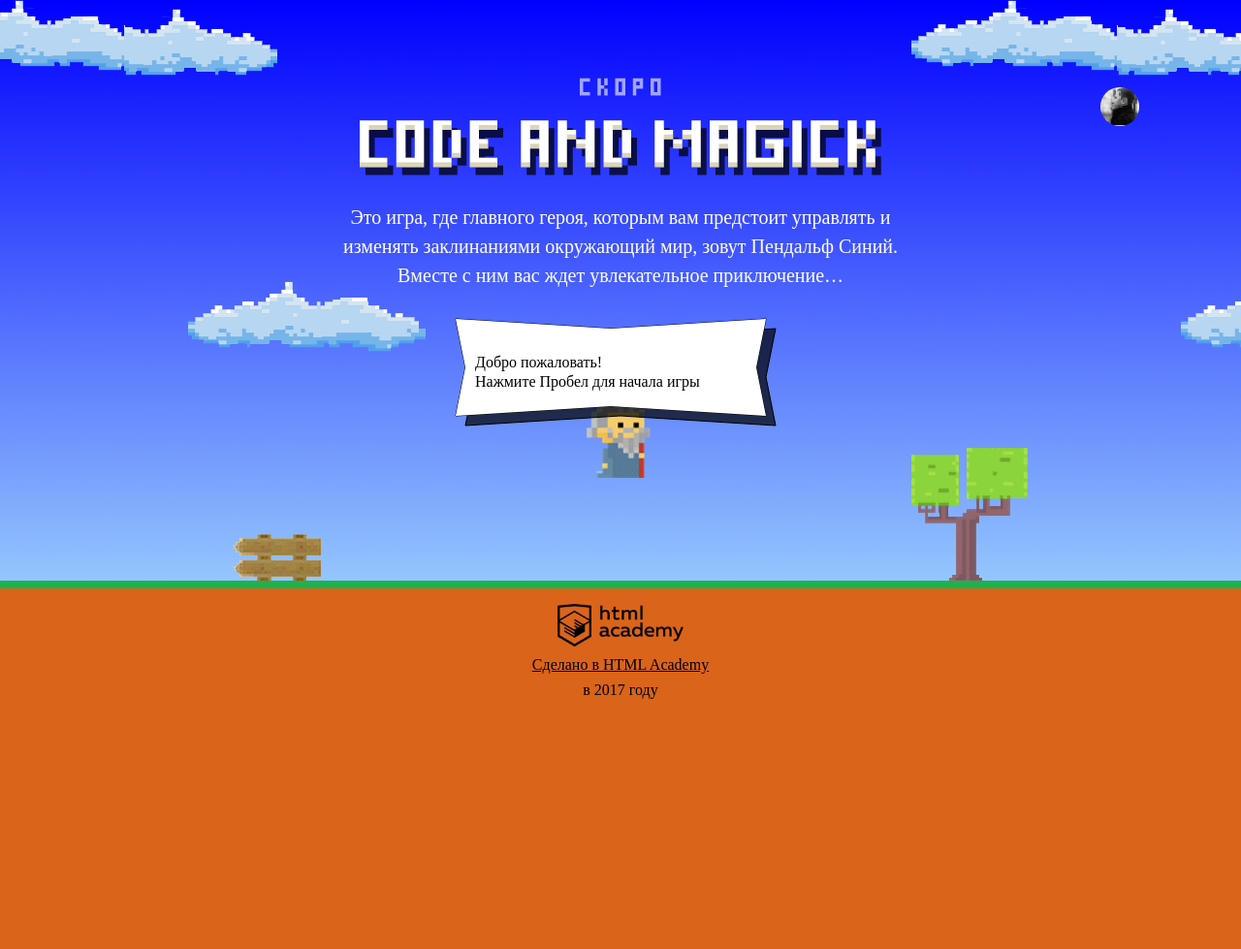
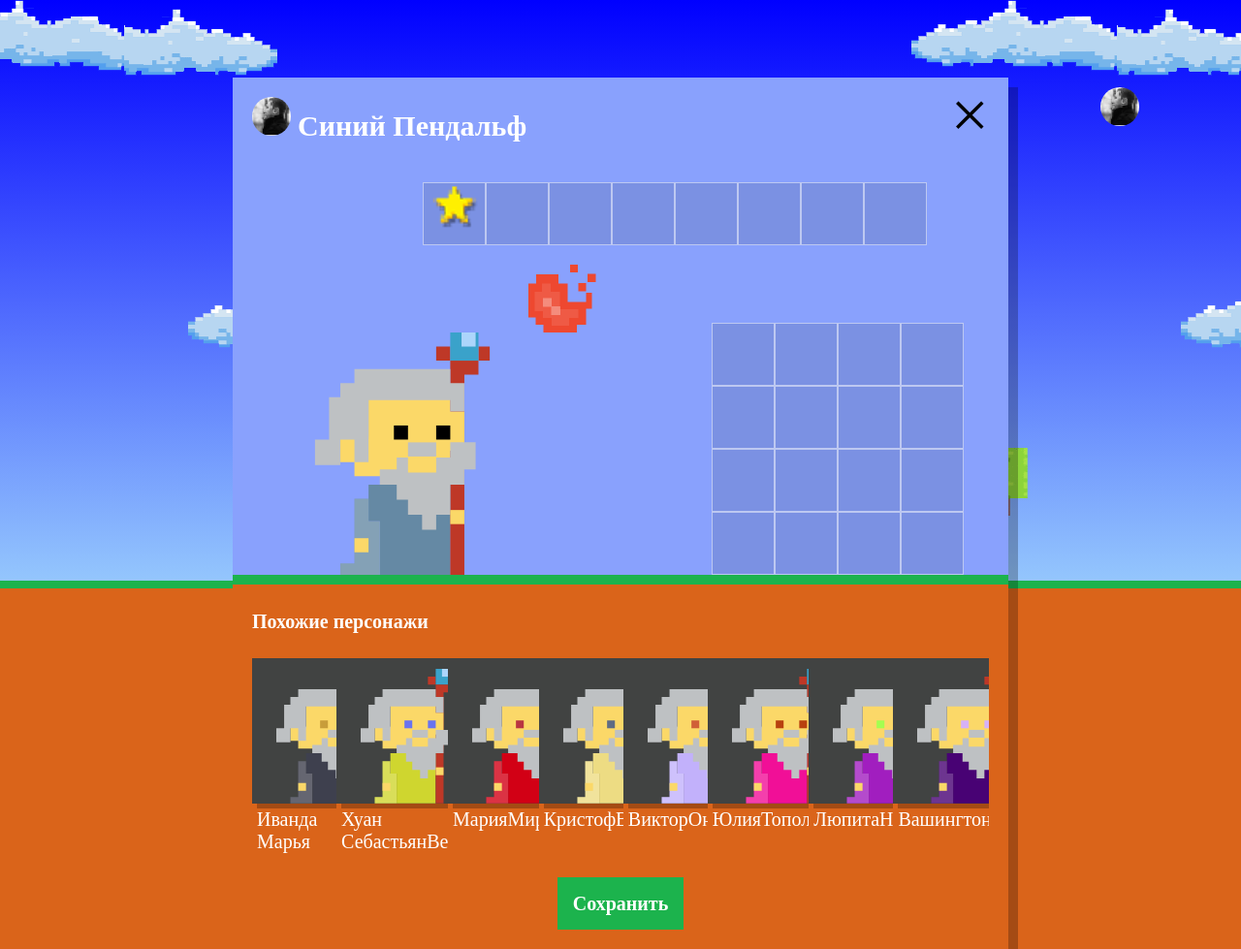
Before and after one commit to VolodymyrVoronov/1085359-code-and-magick-19, a website: page index.html in a window 1280 px wide. Shown: the whole page at 97% size. Before the commit the page ends 800 px from the top, so only its background shows below. Drawn offline with Linux system fonts and the light colour scheme; a web font is replaced by a local one.

Commit message:
creates wizards from template

```diff
--- a/index.html
+++ b/index.html
@@ -207,6 +207,7 @@
   };
 </script>
 
+<script src="js/setup.js"></script>
 <script src="js/stat.js"></script>
 <script src="js/game.js"></script>
 
--- /dev/null
+++ b/js/setup.js
@@ -0,0 +1,88 @@
+'use strict';
+
+function getRandomColor() {
+  var letters = '0123456789ABCDEF';
+  var color = '#';
+  for (var i = 0; i < 6; i++) {
+    color += letters[Math.floor(Math.random() * 16)];
+  }
+  return color;
+}
+
+var userInfo = document.querySelector('.setup');
+userInfo.classList.remove('hidden');
+
+var similarListElement = document.querySelector('.setup-similar-list');
+var similarWizardTemplate = document.querySelector('#similar-wizard-template').content.querySelector('.setup-similar-item');
+
+var WIZARDS_FIRST_NAME = ['Иван', 'Хуан Себастьян', 'Мария', 'Кристоф', 'Виктор', 'Юлия', 'Люпита', 'Вашингтон'];
+var WIZARDS_LAST_NAME = ['да Марья', 'Верон', 'Мирабелла', 'Вальц', 'Онопко', 'Топольницкая', 'Нионго', 'Ирвинг'];
+
+var wizards = [
+  {
+    firstName: WIZARDS_FIRST_NAME[0],
+    lastName: WIZARDS_LAST_NAME[0],
+    coatColor: getRandomColor(),
+    eyesColor: getRandomColor()
+  },
+  {
+    firstName: WIZARDS_FIRST_NAME[1],
+    lastName: WIZARDS_LAST_NAME[1],
+    coatColor: getRandomColor(),
+    eyesColor: getRandomColor()
+  },
+  {
+    firstName: WIZARDS_FIRST_NAME[2],
+    lastName: WIZARDS_LAST_NAME[2],
+    coatColor: getRandomColor(),
+    eyesColor: getRandomColor()
+  },
+  {
+    firstName: WIZARDS_FIRST_NAME[3],
+    lastName: WIZARDS_LAST_NAME[3],
+    coatColor: getRandomColor(),
+    eyesColor: getRandomColor()
+  },
+  {
+    firstName: WIZARDS_FIRST_NAME[4],
+    lastName: WIZARDS_LAST_NAME[4],
+    coatColor: getRandomColor(),
+    eyesColor: getRandomColor()
+  },
+  {
+    firstName: WIZARDS_FIRST_NAME[5],
+    lastName: WIZARDS_LAST_NAME[5],
+    coatColor: getRandomColor(),
+    eyesColor: getRandomColor()
+  },
+  {
+    firstName: WIZARDS_FIRST_NAME[6],
+    lastName: WIZARDS_LAST_NAME[6],
+    coatColor: getRandomColor(),
+    eyesColor: getRandomColor()
+  },
+  {
+    firstName: WIZARDS_FIRST_NAME[7],
+    lastName: WIZARDS_LAST_NAME[7],
+    coatColor: getRandomColor(),
+    eyesColor: getRandomColor()
+  },
+];
+
+function renderWizard(wizard) {
+  var wizardElement = similarWizardTemplate.cloneNode(true);
+
+  wizardElement.querySelector('.setup-similar-label').textContent = wizard.firstName + wizard.lastName;
+  wizardElement.querySelector('.wizard-coat').style.fill = wizard.coatColor;
+  wizardElement.querySelector('.wizard-eyes').style.fill = wizard.eyesColor;
+
+  return wizardElement;
+}
+
+var fragment = document.createDocumentFragment();
+for (var i = 0; i < wizards.length; i++) {
+  fragment.appendChild(renderWizard(wizards[i]));
+}
+similarListElement.appendChild(fragment);
+
+userInfo.querySelector('.setup-similar').classList.remove('hidden');
```
